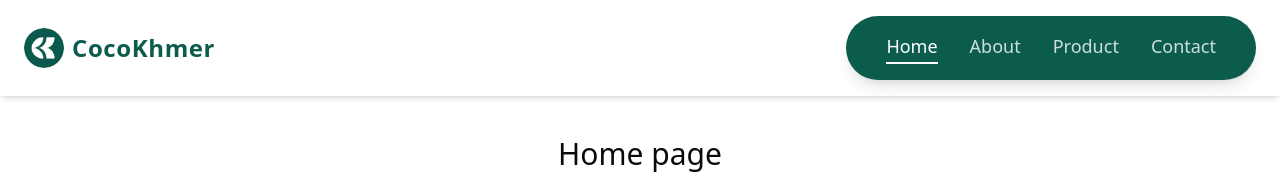
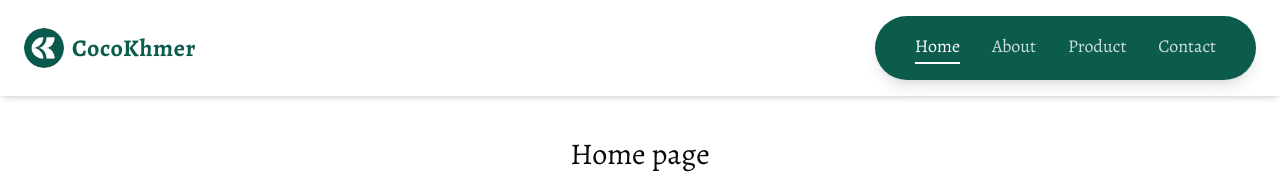
Before and after one commit to makara17092020/coco_khmer_project, a Next.js app: page / in a window 1280 px wide. Shown: the top 174 px of the page. Built offline with nearby package versions, Linux system fonts and the light colour scheme.

Commit message:
add font'

```diff
--- a/src/app/globals.css
+++ b/src/app/globals.css
@@ -1,3 +1,6 @@
+/* Import Alegreya font from Google Fonts */
+@import url("https://fonts.googleapis.com/css2?family=Alegreya:wght@400;700&display=swap");
+
 @import "tailwindcss";
 @import "tw-animate-css";
 
@@ -6,7 +9,7 @@
 @theme inline {
   --color-background: var(--background);
   --color-foreground: var(--foreground);
-  --font-sans: var(--font-geist-sans);
+  --font-sans: var(--font-alegreya);
   --font-mono: var(--font-geist-mono);
   --color-sidebar-ring: var(--sidebar-ring);
   --color-sidebar-border: var(--sidebar-border);
@@ -41,6 +44,9 @@
   --radius-md: calc(var(--radius) - 2px);
   --radius-lg: var(--radius);
   --radius-xl: calc(var(--radius) + 4px);
+
+  /* Add Alegreya font family variable */
+  --font-alegreya: "Alegreya", serif;
 }
 
 :root {
@@ -118,5 +124,6 @@
   }
   body {
     @apply bg-background text-foreground;
+    font-family: var(--font-sans);
   }
 }
```
